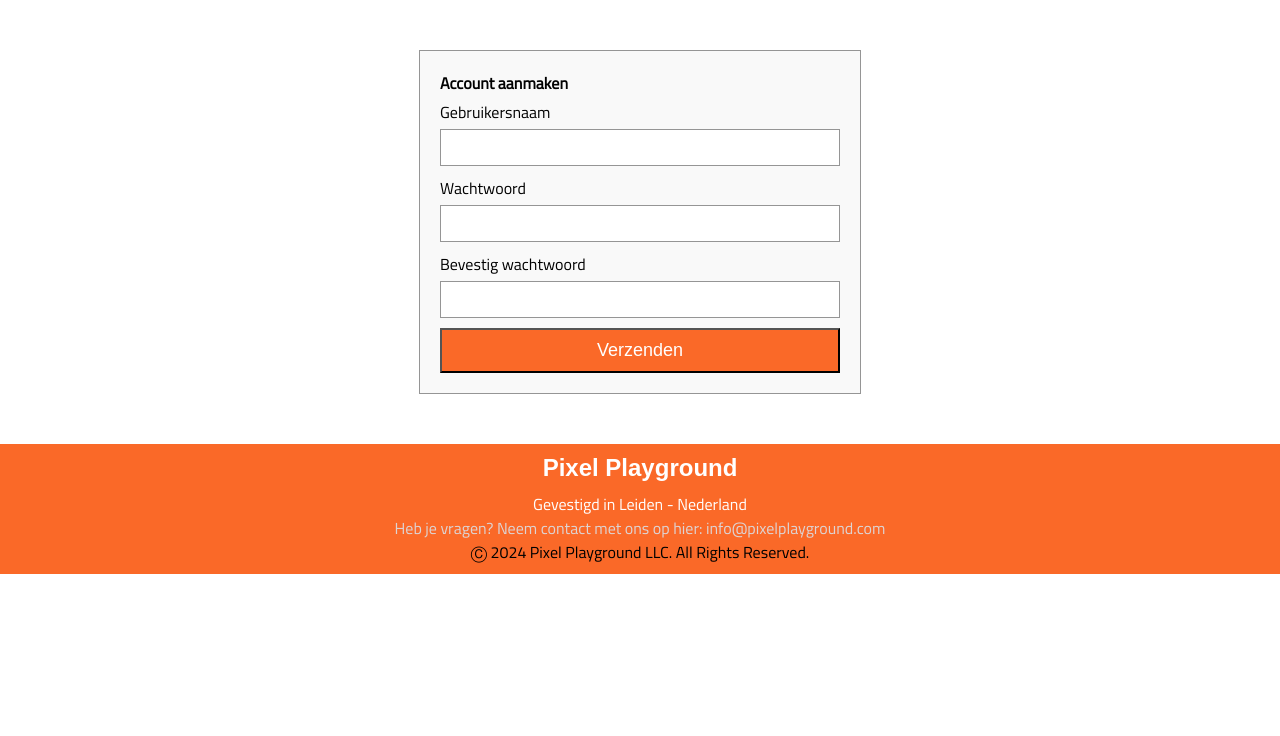
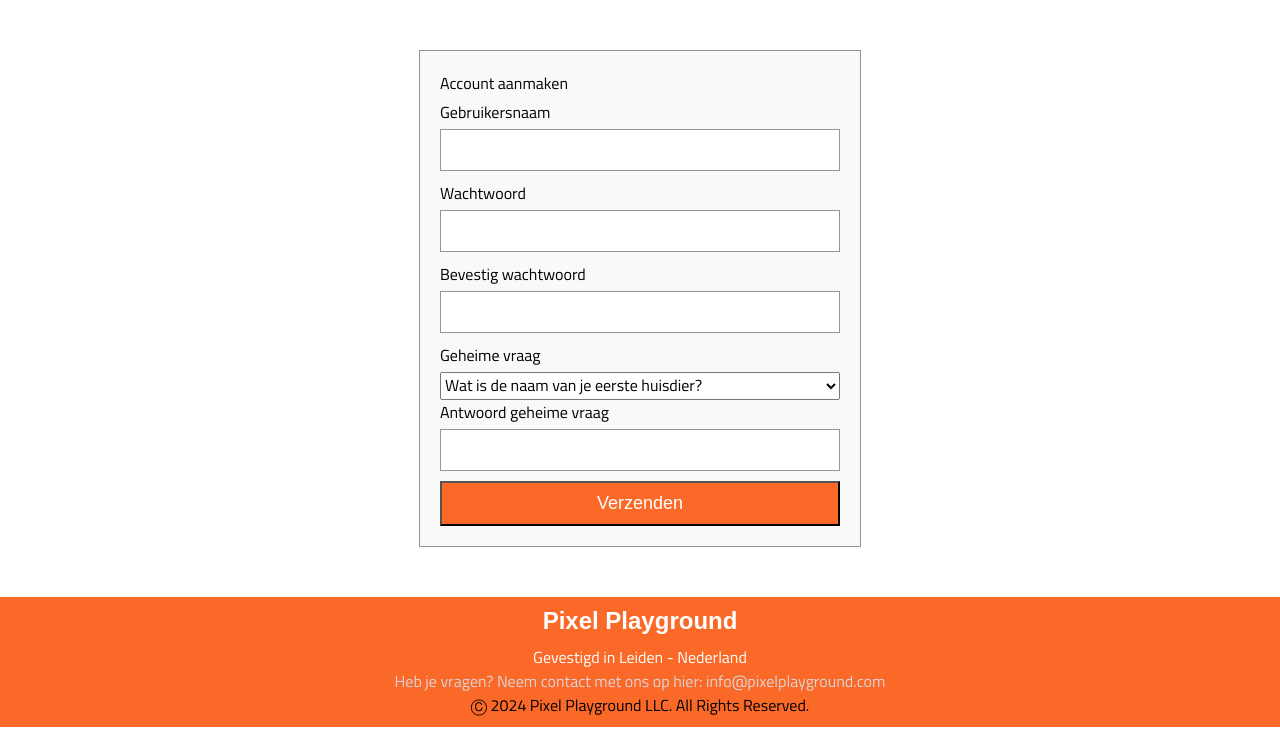
Before and after one commit to 3SWDG-Webdev-AO/Groep-11-Luuk-Bouwmeester, a PHP site: page /index.php in a window 1280 px wide. Shown: the part 64-800 px from the top of the page. Run offline with PHP 8.4, Linux system fonts and the light colour scheme; some web fonts are replaced.

Commit message:
Geheime vraag select en text antwoord op formulier

```diff
--- a/paginas/registratie/index.php
+++ b/paginas/registratie/index.php
@@ -17,7 +17,7 @@
     <main>
 
         <form method="POST" action="index.php" class="account_formulier">
-            <label class="account_label_bold">Account aanmaken</label>
+            <label class="accont_login_bold">Account aanmaken</label>
 
             <label for="gebruikersnaam">Gebruikersnaam</label>
             <input type="text" id="gebruikersnaam" name="gebruikersnaam"required>
@@ -27,6 +27,18 @@
 
             <label for="wachtwoord">Bevestig wachtwoord</label>
             <input type="password" id="bevestig_wachtwoord" name="bevestig_wachtwoord"required>
+
+            <label for="geheime_vraag">Geheime vraag</label>
+            <select id="geheime_vraag" name="geheime_vraag" required>
+                <option value="eerste_huisdier">Wat is de naam van je eerste huisdier?</option>
+                <option value="geboorteplaats">Wat is je geboorteplaats?</option>
+                <option value="favoriete_sport">Wat is je favoriete sport?</option>
+                <option value="middelbare_school">Wat was de naam van je middelbare school?</option>
+            </select>
+
+            <label for="geheime_vraag_antwoord">Antwoord geheime vraag</label>
+            <input type="text" id="geheime_vraag_antwoord" name="geheime_vraag_antwoord" required>
+
             <input type="submit" name="submit" value="Verzenden">
         </form>
 
--- a/shared/css/style.css
+++ b/shared/css/style.css
@@ -186,6 +186,7 @@ form.account_formulier input[type="text"], form.account_formulier input[type="pa
     margin-bottom: 10px;
     border: 1px solid #959595;
     box-sizing: border-box;
+    font-family: "Titillium Web", sans-serif;
 }
 
 form.account_formulier input[type="submit"] {
@@ -197,6 +198,13 @@ form.account_formulier input[type="submit"] {
     cursor: pointer;
     font-family: "Radio Canada Big", sans-serif;
     font-size: 18px;
+}
+
+form.account_formulier select {
+    width: 400px;
+    cursor: pointer;
+    font-family: "Titillium Web", sans-serif;
+    font-size: 16px;
 }
 
 form.account_formulier input[type="submit"]:hover {
```
